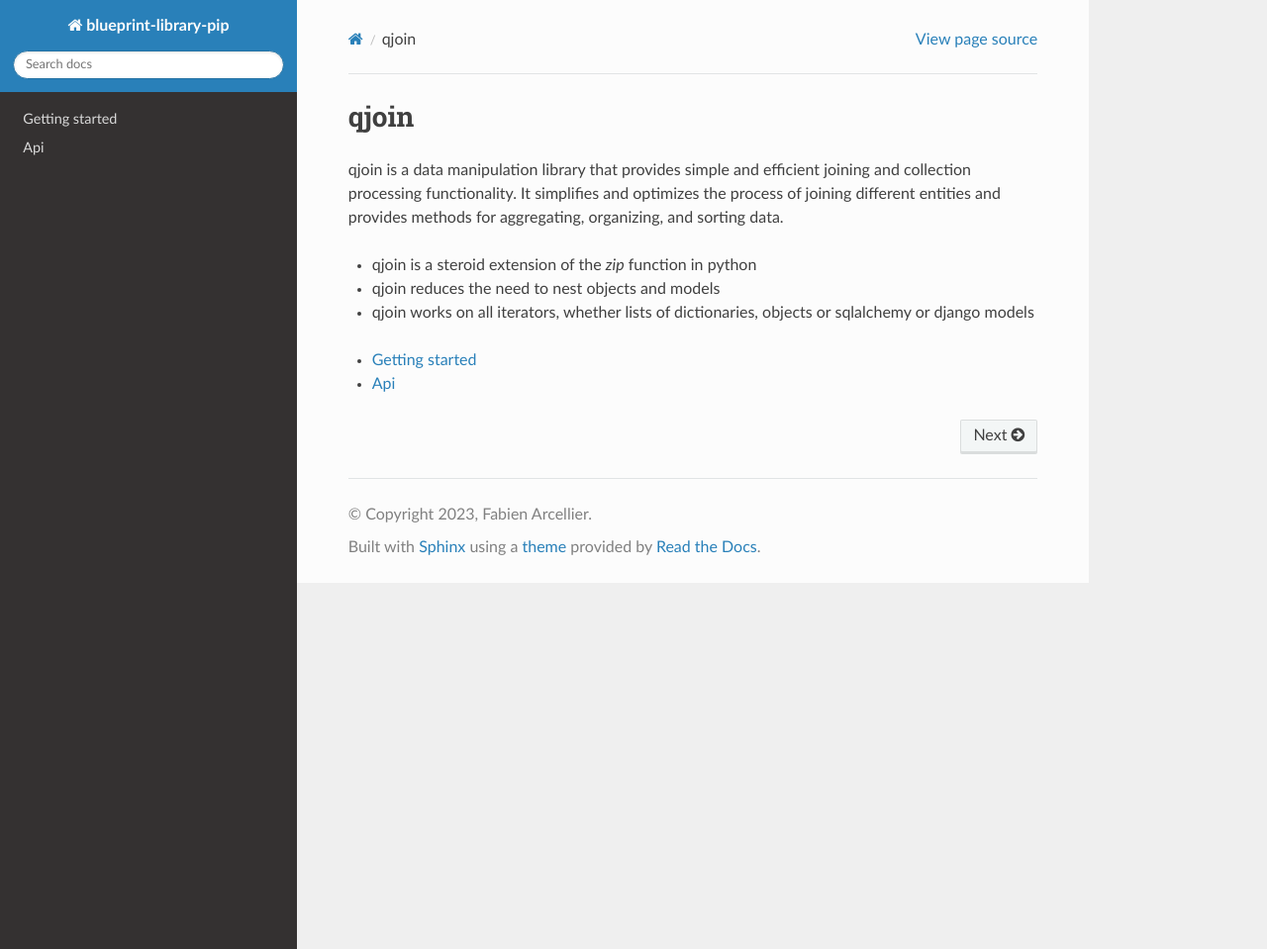
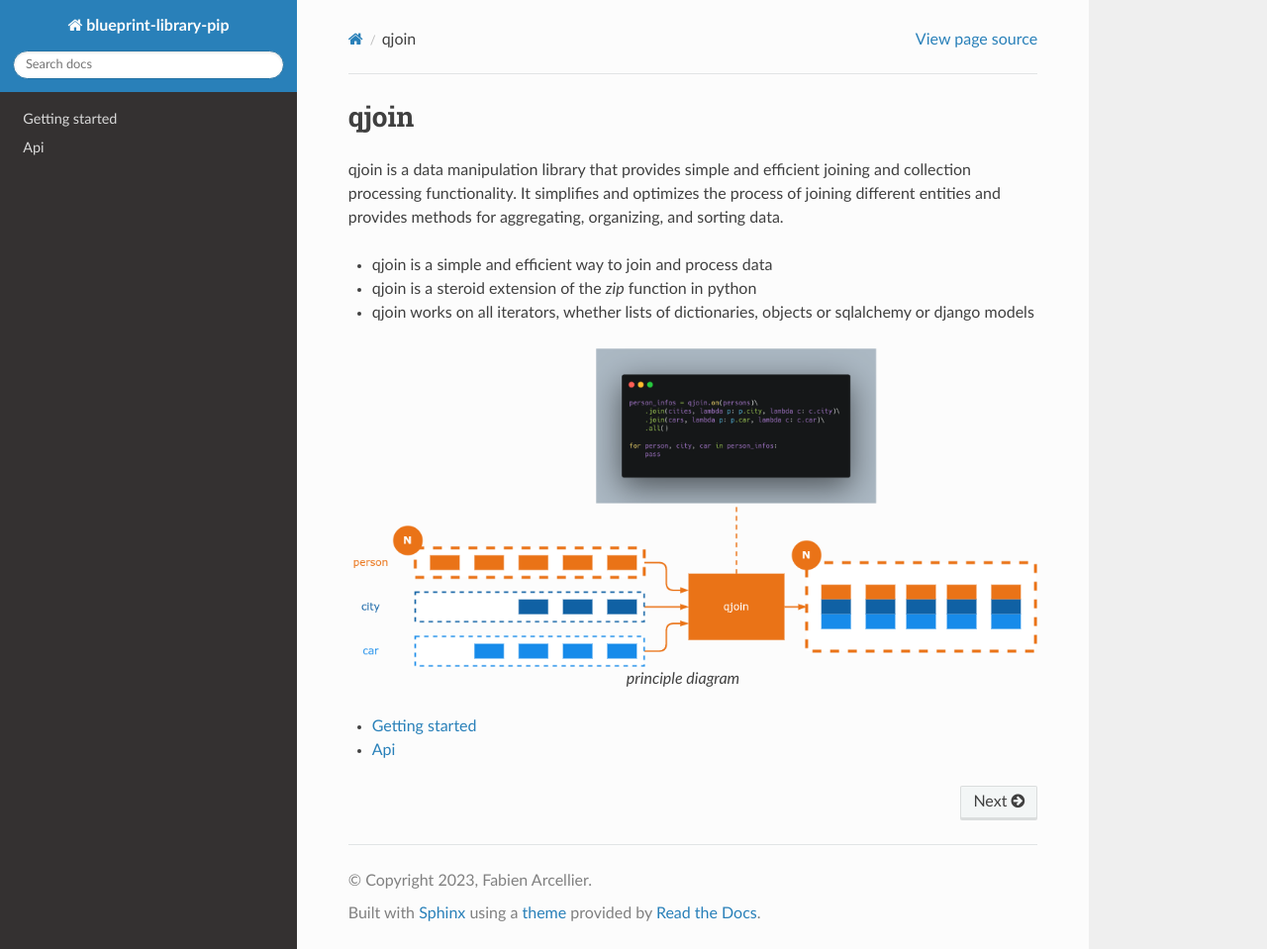
Before and after one commit to FabienArcellier/qjoin, a Sphinx documentation site: the page built from docs/index.rst, in a window 1280 px wide and 959 px high. Shown: the whole window at 99% size. Built offline with Sphinx 7.4.7 and the Read the Docs theme 2.0.0, drawn with Linux system fonts in a browser that asks for light colours.

Commit message:
initialize qjoin with the blueprint-library-pip skeleton to reserve the name on pypi, on readthedocs and on github
* docs: add schema principle
* docs: configure read the docs to install an environment from poetry

```diff
--- a/docs/index.rst
+++ b/docs/index.rst
@@ -3,9 +3,15 @@ qjoin
 
 qjoin is a data manipulation library that provides simple and efficient joining and collection processing functionality. It simplifies and optimizes the process of joining different entities and provides methods for aggregating, organizing, and sorting data.
 
+* qjoin is a simple and efficient way to join and process data
 * qjoin is a steroid extension of the `zip` function in python
-* qjoin reduces the need to nest objects and models
 * qjoin works on all iterators, whether lists of dictionaries, objects or sqlalchemy or django models
+
+.. figure:: principle.png
+   :align: center
+   :alt: principle diagram
+
+   principle diagram
 
 .. toctree::
    :maxdepth: 1
```
Also changed, not shown: README.md (+3 -1 lines), .readthedocs.yaml, docs/principle.png (added), 2 other files.
